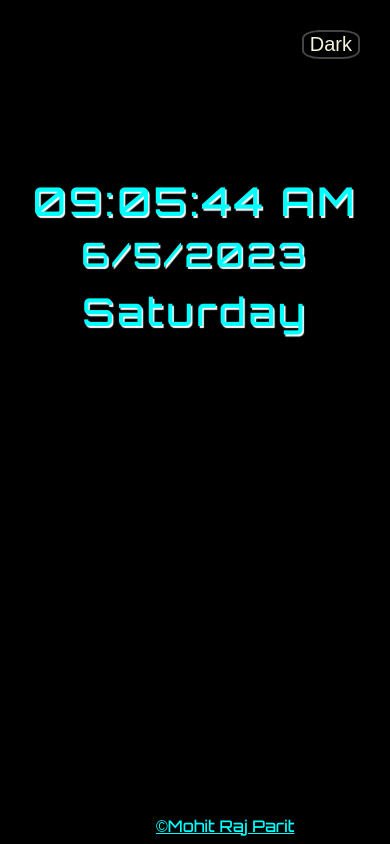
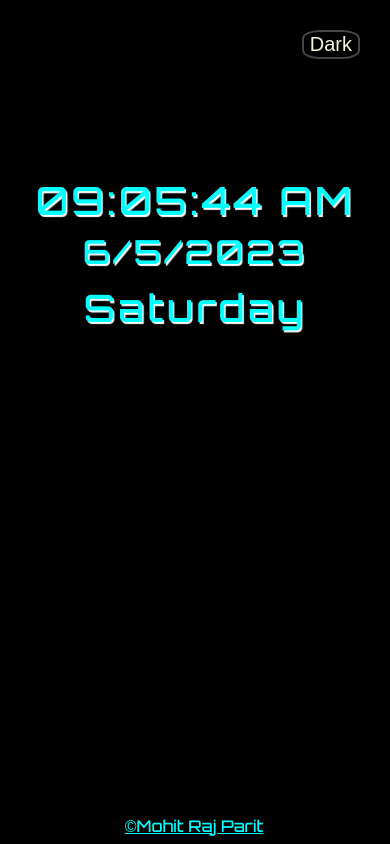
Before and after one commit to mohitrajparit/Digittal-Clock, a plain HTML site: page index.html in a window 390 px wide. Drawn offline with Linux system fonts and the light colour scheme.

Commit message:
Update style.css

```diff
--- a/style.css
+++ b/style.css
@@ -87,23 +87,23 @@ button{
         margin-right: 0;
     }
     .date{
-        font-size: 210%;
+        font-size: 207%;
         margin: -1%;
         top: 40%;
         letter-spacing: 0.2rem;
     }
     .time{
-        font-size: 248%;
+        font-size: 243%;
         letter-spacing: 0.2rem;
     }
     .day{
-        font-size: 240%;
+        font-size: 236%;
         letter-spacing: 0.2rem;
     }
     button{
         font-size: 20px;
     }
     .foot{
-        left: 32%%;
+        left: 32%;
     }
 }
```
